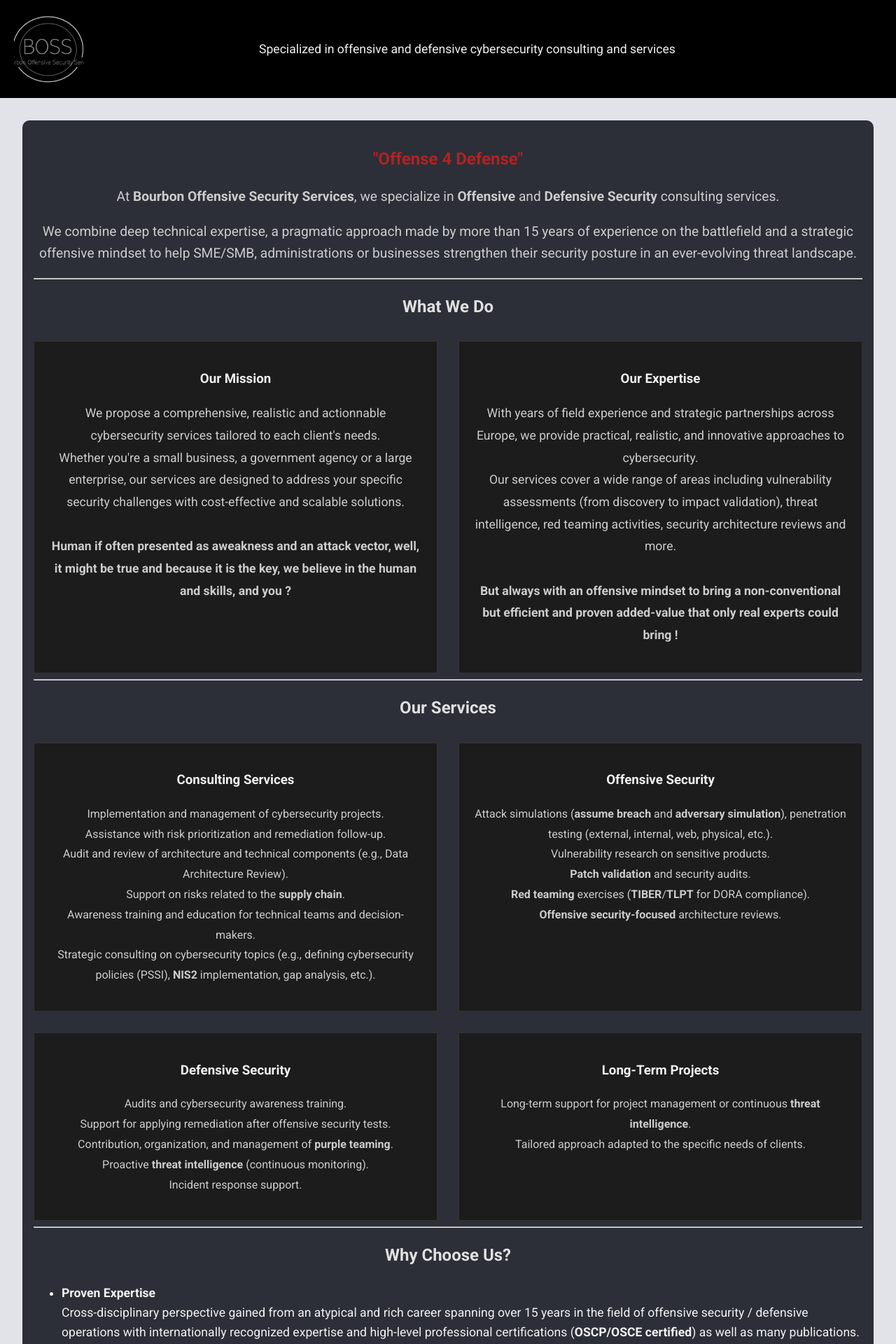
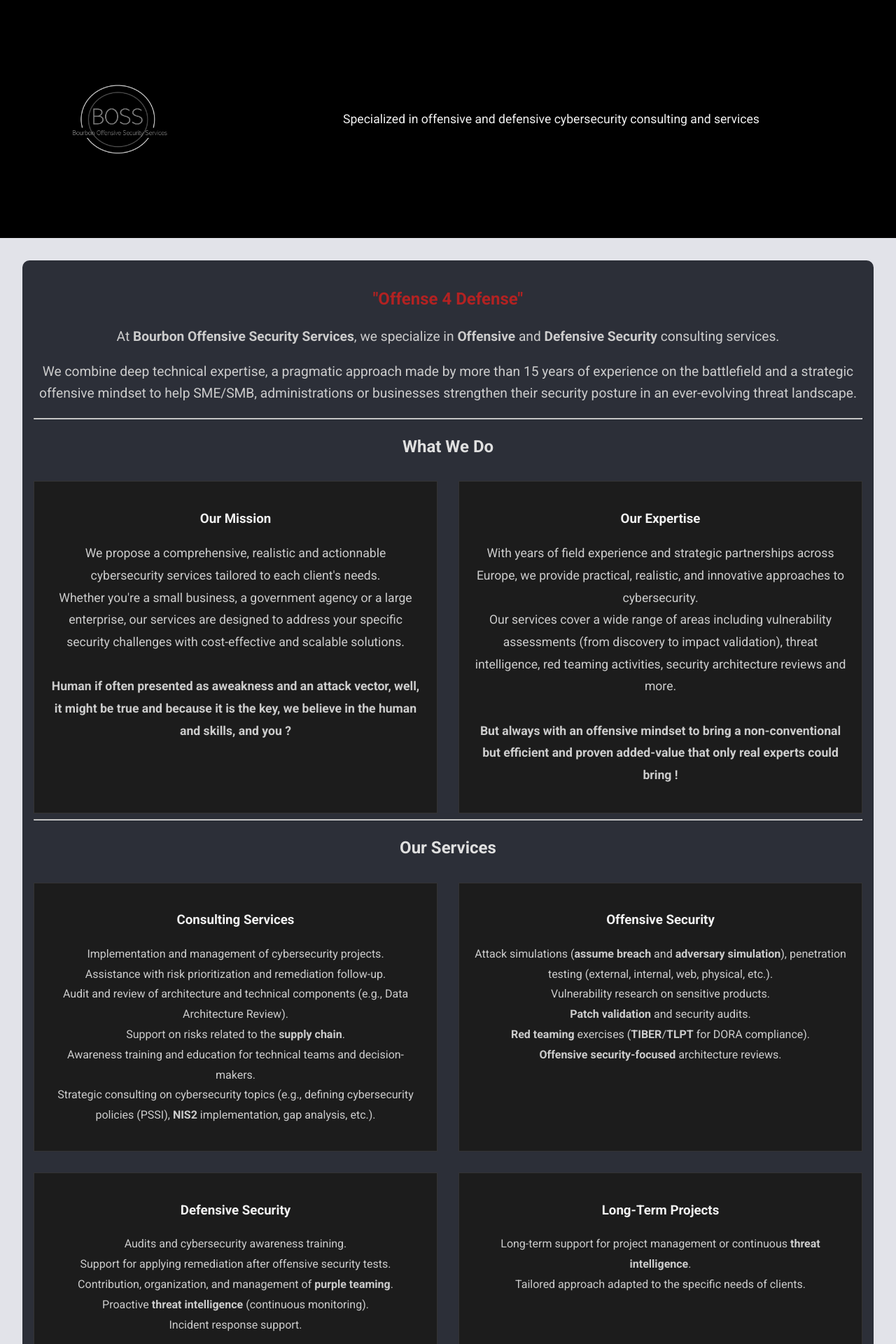
Before and after one commit to kmkz/BOSS.github.io, a Jekyll site: the page built from index.md, in a window 1280 px wide. Shown: the top 1920 px of the page at 70% size. Built offline with Jekyll 4.4.1, drawn with Linux system fonts in a browser that asks for light colours.

Commit message:
css party

```diff
--- a/_layouts/default.html
+++ b/_layouts/default.html
@@ -109,14 +109,14 @@
   display: flex;
   align-items: center;
   justify-content: flex-start;
-  padding: 20px;
+  padding: 100px;
   background-color: #000000;
 }
 
 .logo {
-  width: 100px;               /* taille visible du logo */
-  height: 100px;              /* même hauteur pour un carré */
-  object-fit: cover;         /* rogne pour bien remplir */
+  width: 140px;               /* taille visible du logo */
+  height: 140px;              /* même hauteur pour un carré */
+  object-fit: contain;         /* rogne pour bien remplir */
   margin-right: 250px;        /* espace entre logo et titre */
 }
 
```
